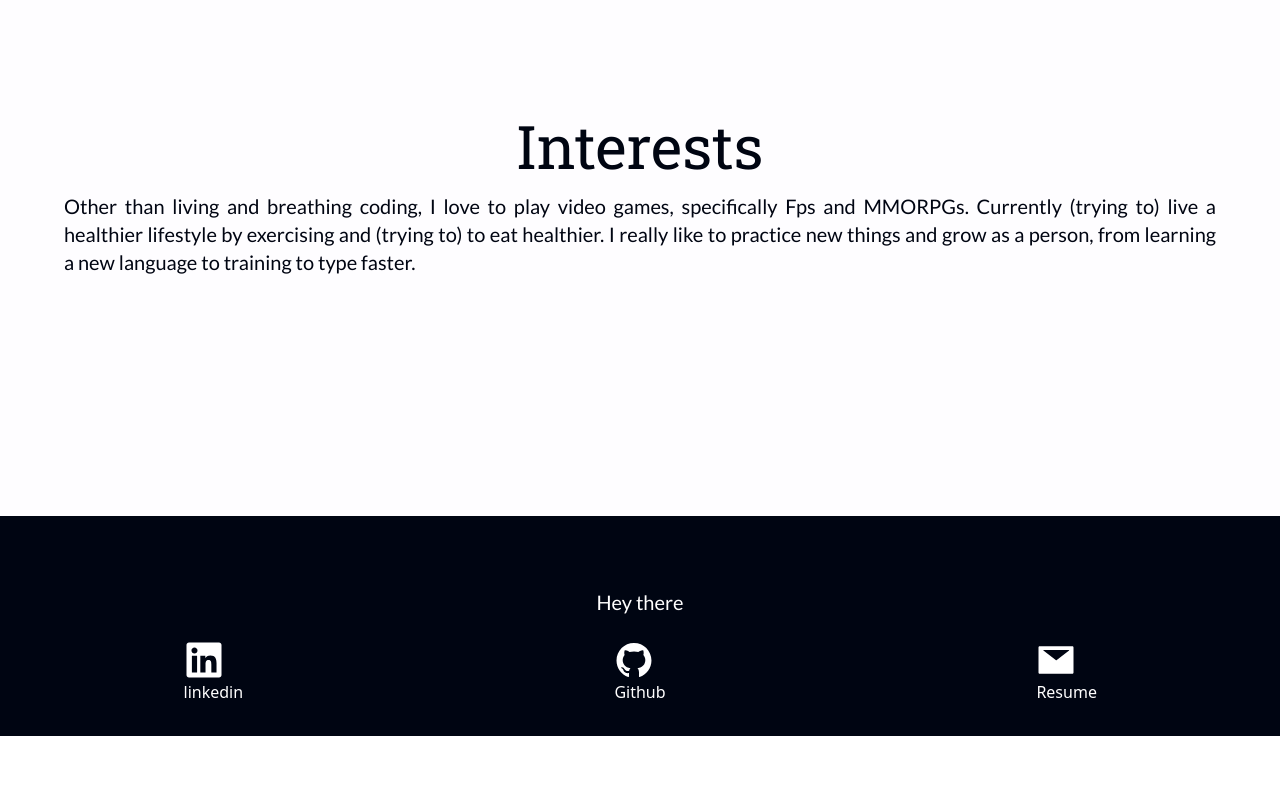
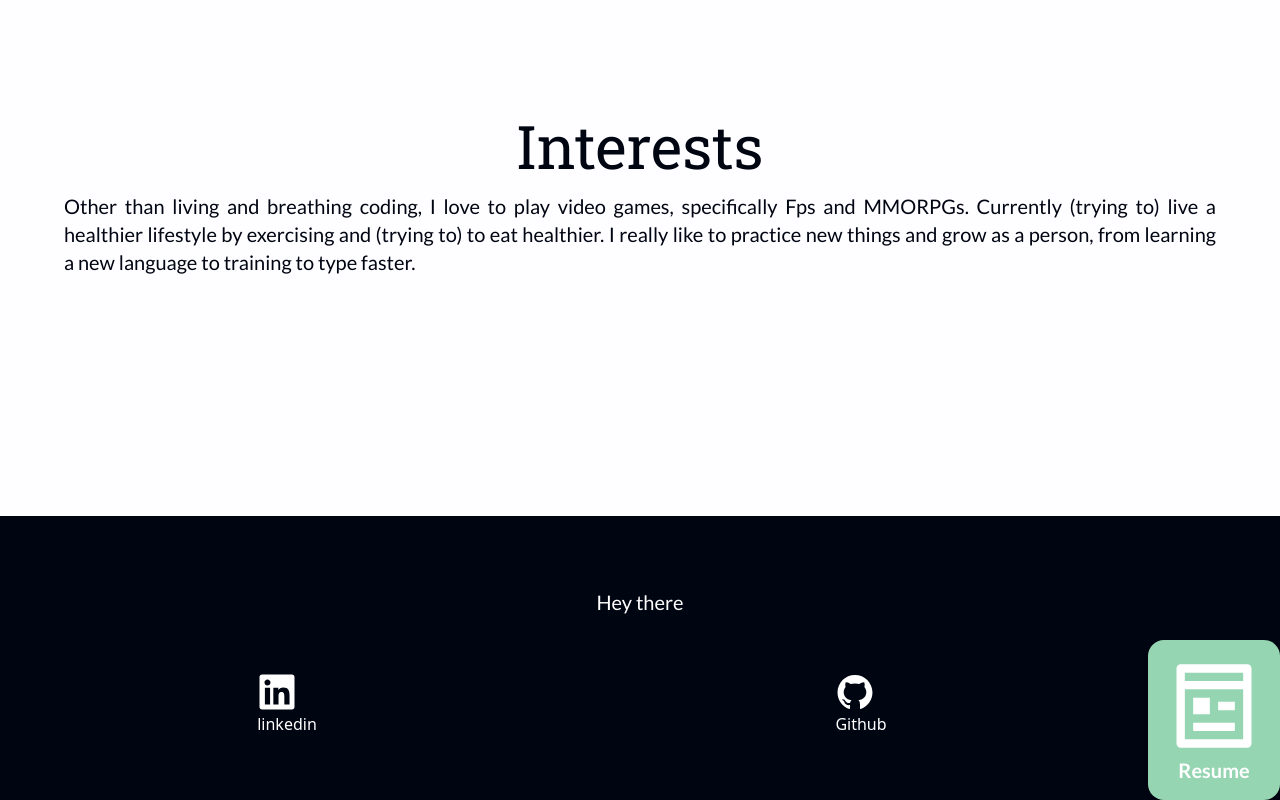
Before and after one commit to RodrigoScola/portfolio_2023, a Next.js app: page / in a window 1280 px wide. Shown: the part 3174-3974 px from the top of the page. Before the commit the page ends 3910 px from the top, so only its background shows below. Built offline with nearby package versions, Linux system fonts and the light colour scheme.

Commit message:
removed the tap blue box

```diff
--- a/src/components/ImageChanger.tsx
+++ b/src/components/ImageChanger.tsx
@@ -101,8 +101,8 @@ export const ImageChanger = () => {
 						</m.div>
 					</m.div>
 				</LazyAnimation>
-				<div id="controls" className="relative left-20 top-2 lg:left-40 xl:left-80 md:left-52  md:-top-12">
-					<div className="w-fit " onClick={() => handlePage(+1)} id="left">
+				<div id="controls" className=" relative left-20 top-2 lg:left-40 xl:left-80 md:left-52  md:-top-12">
+					<div className="w-fit  " onClick={() => handlePage(+1)} id="left">
 						<div className="">
 							<svg
 								xmlns="http://www.w3.org/2000/svg"
@@ -116,7 +116,7 @@ export const ImageChanger = () => {
 							</svg>
 						</div>
 					</div>
-					<div className=" w-fit" onClick={() => handlePage(-1)} id="right">
+					<div className="noselect w-fit" onClick={() => handlePage(-1)} id="right">
 						<div>
 							<svg
 								xmlns="http://www.w3.org/2000/svg"
--- a/src/pages/index.tsx
+++ b/src/pages/index.tsx
@@ -2,7 +2,9 @@ import { GlobalContext, GlobalContextType } from "@/Context/GlobalProvider";
 import { FaLinkedin } from "react-icons/fa";
 import { useContext } from "react";
 import { m } from "framer-motion";
-import { AiFillMail, AiFillGithub } from "react-icons/ai";
+import { AiFillGithub } from "react-icons/ai";
+import { RiPagesLine } from "react-icons/ri";
+import dynamic from "next/dynamic";
 import { ImageChanger } from "../components/ImageChanger";
 
 import { AboutMeSection } from "../components/Contact/AboutMeSection";
@@ -10,7 +12,6 @@ const ContactSection = dynamic(() => import("../components/Contact/ContactSectio
 const ProjectsSection = dynamic(() => import("../components/Contact/ProjectsSection").then((r) => r.ProjectsSection));
 
 import { LazyAnimation } from "@/components/LazyAnimation";
-import dynamic from "next/dynamic";
 
 const RenderTitleItem = ({ children }: { children: any }) => {
 	return (
@@ -118,14 +119,10 @@ export default function Home() {
 							<p>Github</p>
 						</a>
 					</li>
-					<li className="w-12 h-24 m-auto justify-center flex  max-w-md">
-						<a
-							href="https://www.linkedin.com/in/rodrigo-scola-2517521b6/"
-							rel={"noreferrer"}
-							target={"_blank"}
-						>
-							<AiFillMail size={40} />
-							<p>Resume </p>
+					<li className="p-4 rounded-2xl flex shadow-md  items-end justify-center bg-green-300">
+						<a href={`/resume.pdf`} download className="">
+							<RiPagesLine size={100} />
+							<p className="text-center font-bold text-xl font-lato">Resume</p>
 						</a>
 					</li>
 				</ul>
--- a/src/styles/globals.css
+++ b/src/styles/globals.css
@@ -16,6 +16,7 @@ html {
 	-moz-user-select: none; /* Old versions of Firefox */
 	-ms-user-select: none; /* Internet Explorer/Edge */
 	user-select: none;
+	-webkit-tap-highlight-color: transparent; /* mobile phones */
 }
 
 @tailwind base;
```
